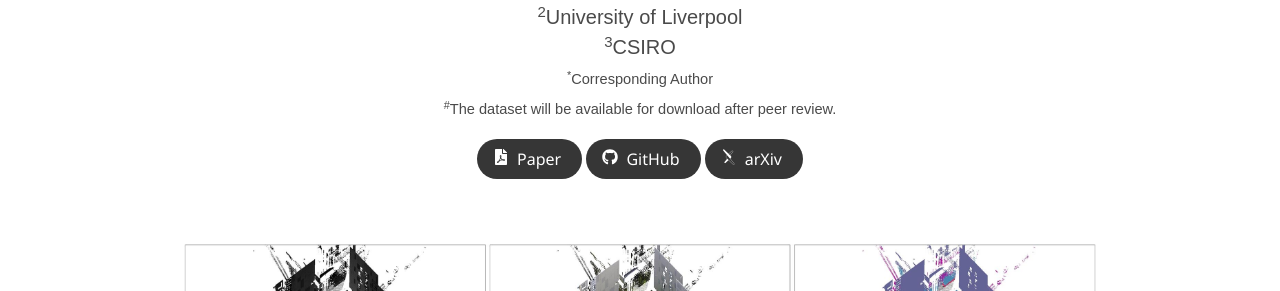
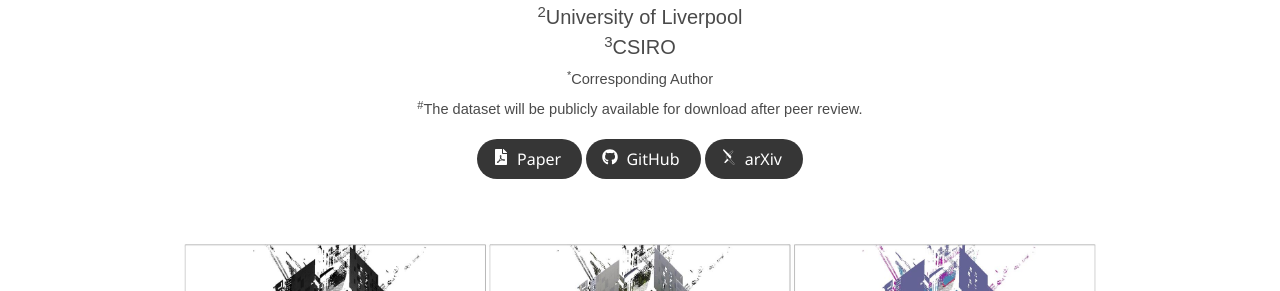
Before and after one commit to zhuqinfeng1999/zhuqinfeng1999.github.io, a Jekyll site: the page built from SemanticUrban.html, in a window 1280 px wide and 900 px high. Shown: the part 322-613 px from the top of the window. Built offline with Jekyll 4.4.1, drawn with Linux system fonts in a browser that asks for light colours; nearby versions of some CDN libraries; some web fonts are replaced; library files that are not in the unit come from our copies; a style sheet for code colours, icons or effects is not loaded.

Commit message:
Update SemanticUrban.html

```diff
--- a/SemanticUrban.html
+++ b/SemanticUrban.html
@@ -77,7 +77,7 @@
                   <div class="is-size-5 publication-authors">
                     <span class="author-block"><br><sup>1</sup>Xi'an Jiaotong Liverpool University<br><sup>2</sup>University of Liverpool<br><sup>3</sup>CSIRO</span>
                     <span class="eql-cntrb"><small><br><sup>*</sup>Corresponding Author</small></span>
-                    <span class="eql-cntrb"><small><br><sup>#</sup>The dataset will be available for download after peer review.</small></span>
+                    <span class="eql-cntrb"><small><br><sup>#</sup>The dataset will be publicly available for download after peer review.</small></span>
                   </div>
 
                   <div class="column has-text-centered">
```
